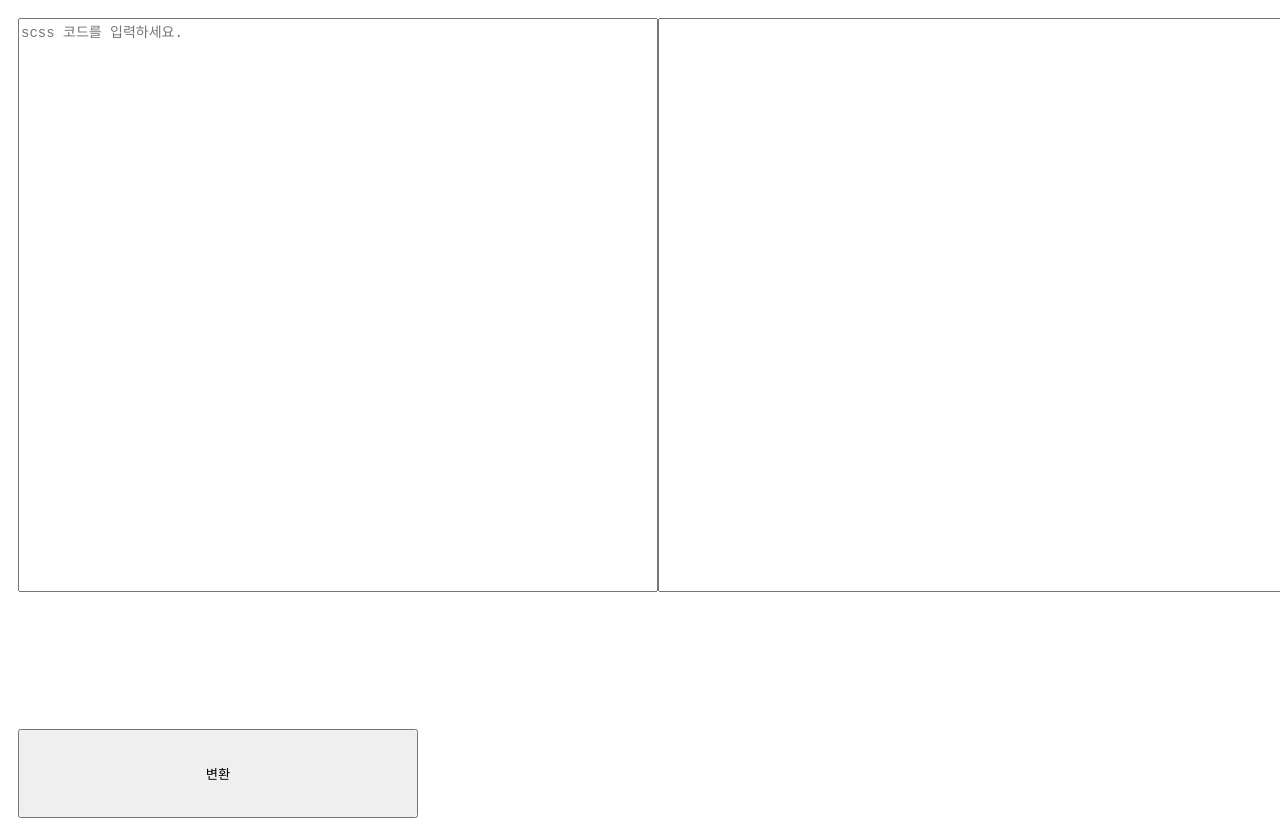
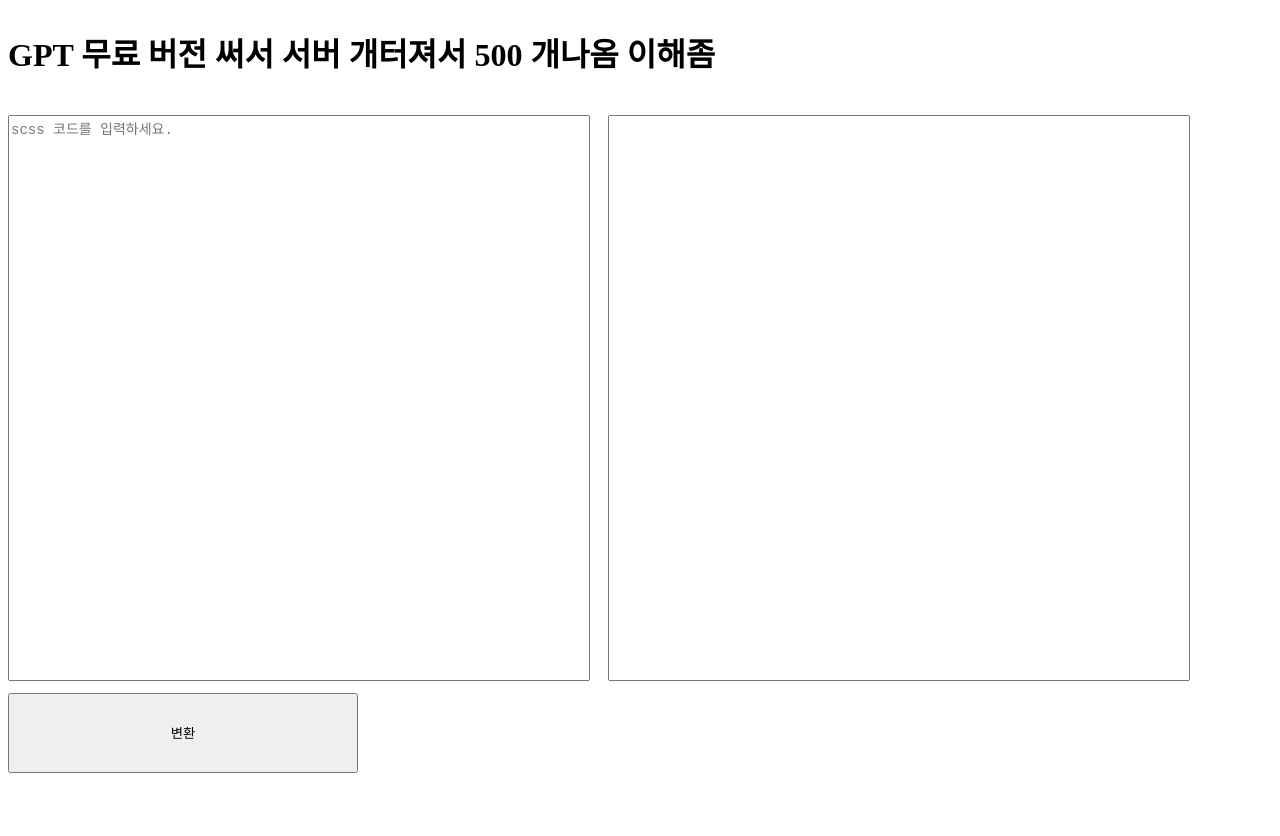
Before and after one commit to seokkamoni-study-and-playground/scss-to-styled-component, a React (Create React App) app: page / in a window 1280 px wide. Shown: the top 836 px of the page. Built offline with nearby package versions, Linux system fonts and the light colour scheme; no server answers.

Commit message:
ADD :: warning 추가

```diff
--- a/src/components/Main/index.jsx
+++ b/src/components/Main/index.jsx
@@ -1,5 +1,6 @@
 import { useState } from "react";
 import { getScssToStyledComponents } from "../../api/getScssToStyledComponents";
+import Warning from "../Warning";
 import * as S from "./style";
 
 const Main = () => {
@@ -13,6 +14,7 @@
 
   return (
     <S.Container>
+      <Warning />
       <S.Wrap>
         <S.TextArea
           value={scssCode}
--- a/src/components/Main/style.js
+++ b/src/components/Main/style.js
@@ -3,26 +3,26 @@
 export const Container = styled.div`
   display: flex;
   flex-direction: column;
+  gap: 18px;
   width: 100vw;
   height: 100vh;
-  padding: 10px;
 `;
 
 export const Wrap = styled.div`
   width: 100%;
-  height: 100%;
+  height: 70%;
   display: flex;
-  justify-content: space-between;
+  gap: 18px;
 `;
 
 export const TextArea = styled.textarea`
   resize: none;
-  height: 80%;
-  width: 50%;
+  height: 100%;
+  width: 45%;
   font-size: 14px;
 `;
 
 export const Button = styled.button`
-  height: 100px;
-  width: 400px;
+  height: 80px;
+  width: 350px;
 `;
--- /dev/null
+++ b/src/components/Warning/index.jsx
@@ -0,0 +1,9 @@
+import * as S from "./style";
+
+const Warning = () => {
+  return (
+    <S.Warning>GPT 무료 버전 써서 서버 개터져서 500 개나옴 이해좀</S.Warning>
+  );
+};
+
+export default Warning;
--- /dev/null
+++ b/src/components/Warning/style.js
@@ -0,0 +1,3 @@
+import styled from "styled-components";
+
+export const Warning = styled.h1``;
```
